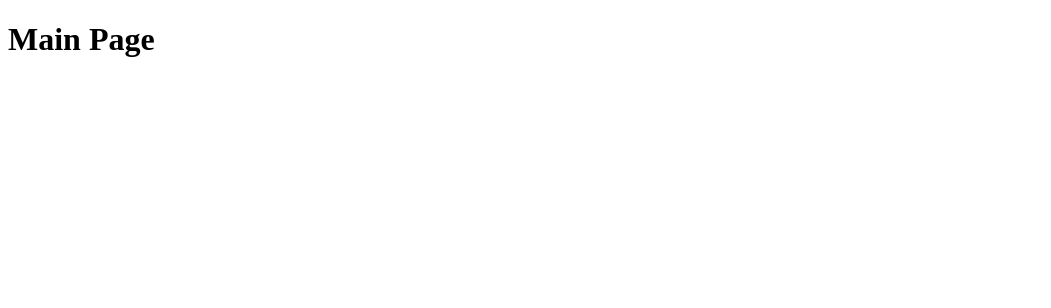
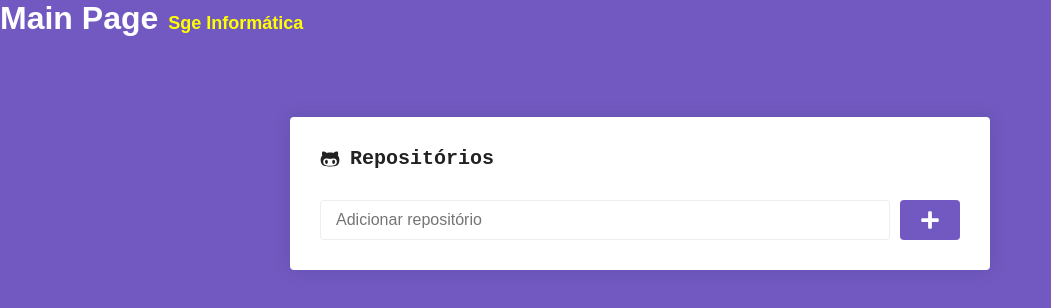
Before and after one commit to eloysge/modulo05, a React (Create React App) app: page / in a window 1280 px wide. Shown: the top 308 px of the page, without its empty margins (0-1051 px from the left). Built offline with nearby package versions, Linux system fonts and the light colour scheme.

Commit message:
modulo05: styles, animation, css

```diff
--- a/package.json
+++ b/package.json
@@ -3,10 +3,13 @@
   "version": "0.1.0",
   "private": true,
   "dependencies": {
+    "axios": "^0.19.0",
     "react": "^16.8.6",
     "react-dom": "^16.8.6",
+    "react-icons": "^3.7.0",
     "react-router-dom": "^5.0.1",
-    "react-scripts": "3.0.1"
+    "react-scripts": "3.0.1",
+    "styled-components": "^4.3.2"
   },
   "scripts": {
     "start": "react-scripts start",
--- a/src/App.js
+++ b/src/App.js
@@ -1,8 +1,14 @@
 import React from 'react';
 import Routes from './routes';
+import GlobalStyle from './styles/global';
 
 function App() {
-  return <Routes />;
+  return (
+    <>
+      <Routes />
+      <GlobalStyle />
+    </>
+  );
 }
 
 export default App;
--- a/src/pages/Main/index.js
+++ b/src/pages/Main/index.js
@@ -1,7 +1,65 @@
-import React from 'react';
+import React, { Component } from 'react';
+import { FaGithubAlt, FaPlus, FaSpinner } from 'react-icons/fa';
+import { Title, Container, Form, SubmitButton } from './styles';
+import api from '../../services/api';
 
-function Main() {
-  return <h1>Main Page</h1>;
+class Main extends Component {
+  state = {
+    newRepo: '',
+    repos: [],
+    loading: false,
+  };
+
+  handleInputchange = event => {
+    this.setState({ newRepo: event.target.value });
+  };
+
+  handleSubmit = async event => {
+    event.preventDefault();
+    this.setState({ loading: true });
+    const { newRepo, repos } = this.state;
+    const response = await api.get(`/repos/${newRepo}`);
+    const data = {
+      name: response.data.full_name,
+    };
+    this.setState({
+      repos: [...repos, data],
+      newRepo: '',
+      loading: false,
+    });
+  };
+
+  render() {
+    const { newRepo, loading } = this.state;
+    return (
+      <>
+        <Title error={false}>
+          Main Page<small>Sge Informática</small>
+        </Title>
+        <Container>
+          <h1>
+            <FaGithubAlt />
+            Repositórios
+          </h1>
+          <Form onSubmit={this.handleSubmit}>
+            <input
+              type="text"
+              placeholder="Adicionar repositório"
+              value={newRepo}
+              onChange={this.handleInputchange}
+            />
+            <SubmitButton busy={loading}>
+              {loading ? (
+                <FaSpinner color="#FFF" size={20} />
+              ) : (
+                <FaPlus color="#FFF" size={20} />
+              )}
+            </SubmitButton>
+          </Form>
+        </Container>
+      </>
+    );
+  }
 }
 
 export default Main;
--- /dev/null
+++ b/src/pages/Main/styles.js
@@ -0,0 +1,86 @@
+import styled, { keyframes, css } from 'styled-components';
+
+export const Title = styled.h1`
+  font-size: 32px;
+  color: ${props => (props.error ? 'red' : '#FFF')};
+  font-family: Arial, Helvetica, sans-serif;
+
+  small {
+    font-size: 18px;
+    color: yellow;
+    padding: 10px;
+  }
+`;
+
+export const Container = styled.div`
+  max-width: 700px;
+  background: #fff;
+  border-radius: 4px;
+  box-shadow: 0 0 20px rgba(0, 0, 0, 0.1);
+  padding: 30px;
+  margin: 80px auto;
+  font-family: 'Courier New', Courier, monospace;
+
+  h1 {
+    font-size: 20px;
+    display: flex;
+    flex-direction: row;
+    align-items: center;
+  }
+
+  svg {
+    margin-right: 10px;
+  }
+`;
+
+export const Form = styled.form`
+  margin-top: 30px;
+  display: flex;
+  flex-direction: row;
+
+  input {
+    flex: 1;
+    border: 1px solid #eee;
+    padding: 10px 15px;
+    border-radius: 4px;
+    font-size: 16px;
+  }
+`;
+
+const rotate = keyframes`
+  from {
+    transform: rotate(0deg);
+  }
+  to {
+    transform: rotate(360deg);
+  }
+`;
+
+export const SubmitButton = styled.button.attrs(props => ({
+  type: 'submit',
+  disabled: props.busy,
+}))`
+  background: #7159c1;
+  border: 0;
+  margin-left: 10px;
+  padding: 0 10px;
+  border-radius: 4px;
+
+  display: flex;
+  padding-left: 20px;
+  justify-content: center;
+  align-items: center;
+
+  &[disabled] {
+    cursor: not-allowed;
+    opacity: 0.6;
+  }
+
+  ${props =>
+    props.busy &&
+    css`
+      svg {
+        animation: ${rotate} 2s linear infinite;
+      }
+    `}
+`;
--- /dev/null
+++ b/src/services/api.js
@@ -0,0 +1,7 @@
+import axios from 'axios';
+
+const api = axios.create({
+  baseURL: 'https://api.github.com',
+});
+
+export default api;
--- /dev/null
+++ b/src/styles/global.js
@@ -0,0 +1,29 @@
+import { createGlobalStyle } from 'styled-components';
+
+export default createGlobalStyle`
+  * {
+    margin: 0;
+    padding: 0;
+    outline: 0;
+    box-sizing: border-box;
+  }
+
+  html, body, #root {
+    min-height: 100%;
+  }
+
+  body {
+    background: #7159c1;
+    -webkit-font-smoothing: antialiased !important;
+  }
+
+  body, input, button {
+    color: #222;
+    font-size: 14px;
+    font-family: Arial, Helvetica, sans-serif;
+  }
+
+  button {
+    cursor: pointer;
+  }
+`;
```
Also changed, not shown: src/index.js (+12 -0 lines), 1 other file (tests, documents, lock files or other folders).
